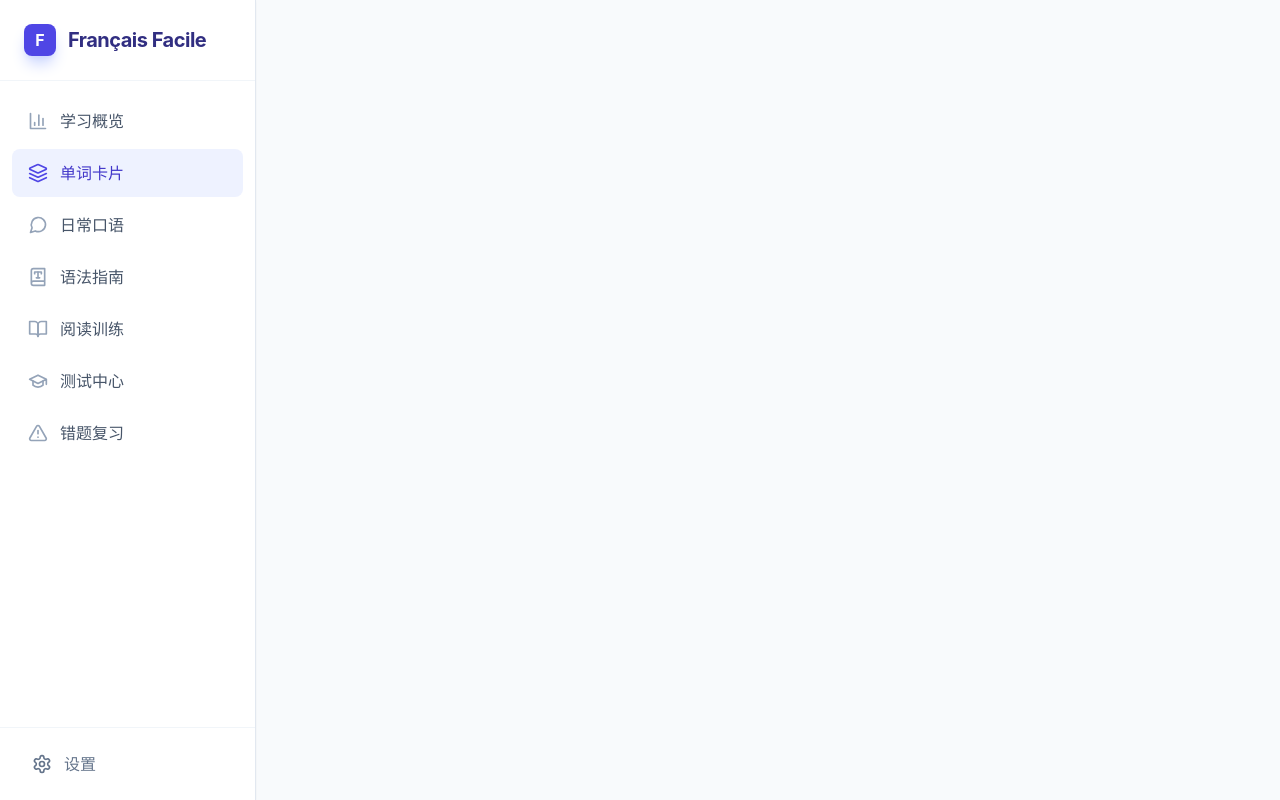
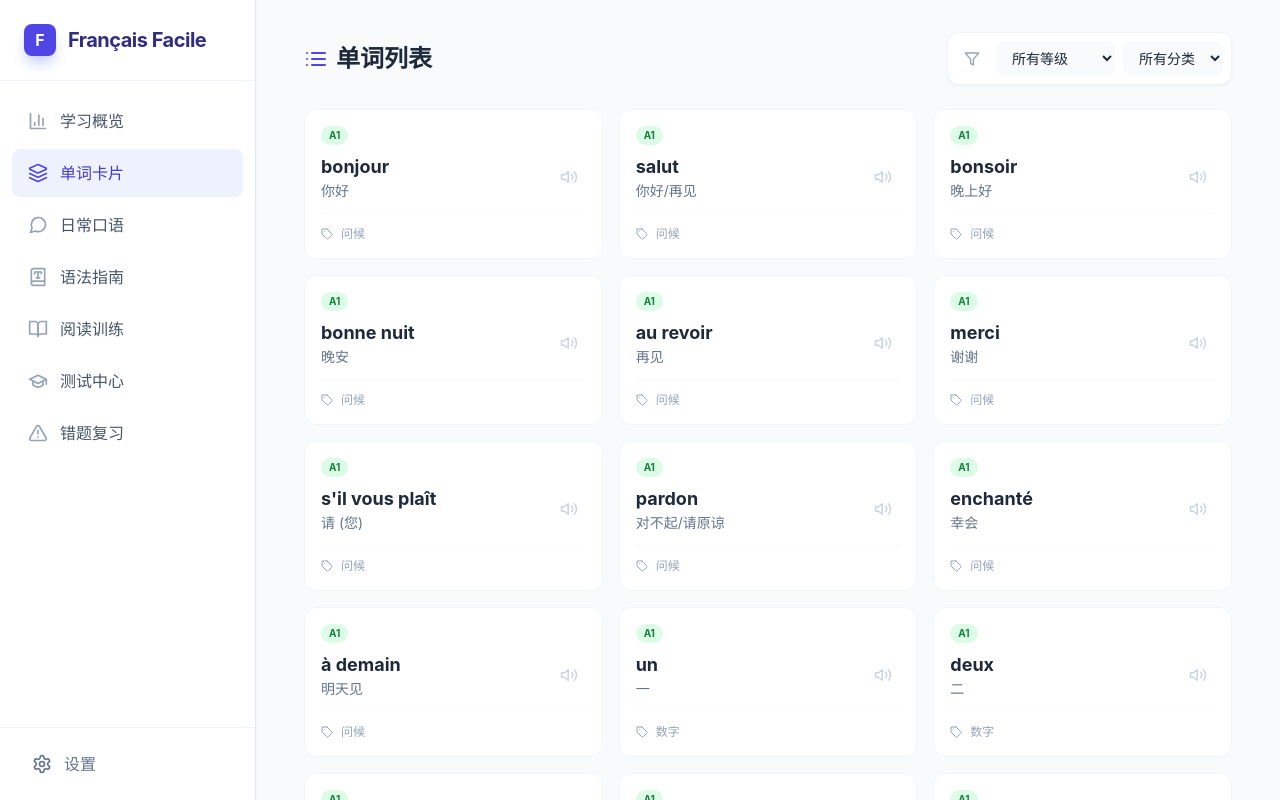
Before and after one commit to clairewang0620-netizen/French-Learning, a React (Vite) app: page / in a window 1280 px wide. Both pictures are taken after a click on the button "单词卡片". Built offline with nearby package versions, Linux system fonts and the light colour scheme.

Commit message:
Update Flashcards.tsx

```diff
--- a/components/Flashcards.tsx
+++ b/components/Flashcards.tsx
@@ -1,7 +1,8 @@
+// components/Flashcards.jsx
 import React, { useState, useMemo, useEffect } from 'react';
-import { Word, Level } from '../types';
 import { Volume2, RotateCw, CheckCircle2, XCircle, Tag, Filter, List, ArrowLeft } from 'lucide-react';
 import { markItemResult, getWordStatus } from '../services/storageService';
+import { Level } from '../types';
 
 const Flashcards = ({ words }) => {
   const [viewMode, setViewMode] = useState('list');
@@ -26,7 +27,7 @@ const Flashcards = ({ words }) => {
     return ['All', ...Array.from(cats)];
   }, [words]);
 
-  // 新：播放从后端返回的 MP3
+  // 播放 Gemini TTS 返回的 MP3
   const playAudio = async (e, text) => {
     e.stopPropagation();
     try {
@@ -35,7 +36,7 @@ const Flashcards = ({ words }) => {
         headers: { 'Content-Type': 'application/json' },
         body: JSON.stringify({ text })
       });
-      if (!res.ok) throw new Error("TTS请求失败");
+      if (!res.ok) throw new Error('TTS 请求失败');
       const blob = await res.blob();
       const url = URL.createObjectURL(blob);
       const audio = new Audio(url);
@@ -58,33 +59,224 @@ const Flashcards = ({ words }) => {
     else setSessionStats(prev => ({ ...prev, wrong: prev.wrong + 1 }));
 
     setIsFlipped(false);
-    if (currentIndex < filteredWords.length - 1) setTimeout(() => setCurrentIndex(prev => prev + 1), 300);
-    else {
-      alert(`本组练习完成！\n正确: ${sessionStats.correct + (correct?1:0)}\n需复习: ${sessionStats.wrong + (correct?0:1)}`);
+
+    if (currentIndex < filteredWords.length - 1) {
+      setTimeout(() => setCurrentIndex(prev => prev + 1), 300);
+    } else {
+      alert(`本组练习完成！\n正确: ${sessionStats.correct + (correct ? 1 : 0)}\n需复习: ${sessionStats.wrong + (correct ? 0 : 1)}`);
       setViewMode('list');
     }
   };
 
+  // --- 列表视图 ---
   if (viewMode === 'list') {
     return (
       <div className="w-full max-w-5xl mx-auto px-2 md:px-4">
-        {/* 筛选与单词列表 */}
-        {/* ...省略，与原来 list 视图一致，只需在音量按钮 onClick 调用 playAudio */}
-        {/* 例如：<button onClick={(e) => playAudio(e, word.french)} /> */}
+        <div className="flex flex-col md:flex-row md:items-center justify-between mb-6 gap-4">
+          <h2 className="text-2xl font-bold text-slate-800 flex items-center gap-2">
+            <List className="text-indigo-600" /> 单词列表
+          </h2>
+
+          <div className="flex flex-wrap gap-2 items-center bg-white p-2 rounded-xl border border-slate-100 shadow-sm">
+            <div className="flex items-center gap-2 text-slate-400 px-2">
+              <Filter size={16} />
+            </div>
+            <select
+              value={selectedLevel}
+              onChange={e => setSelectedLevel(e.target.value)}
+              className="bg-slate-50 border-transparent rounded-lg px-3 py-2 text-sm focus:ring-2 focus:ring-indigo-500 hover:bg-slate-100 transition-colors"
+            >
+              <option value="All">所有等级</option>
+              <option value={Level.A1}>A1 - 基础</option>
+              <option value={Level.A2}>A2 - 初级</option>
+              <option value={Level.B1}>B1 - 中级</option>
+              <option value={Level.B2}>B2 - 中高级</option>
+              <option value={Level.C1}>C1 - 高级</option>
+            </select>
+
+            <select
+              value={selectedCategory}
+              onChange={e => setSelectedCategory(e.target.value)}
+              className="bg-slate-50 border-transparent rounded-lg px-3 py-2 text-sm focus:ring-2 focus:ring-indigo-500 hover:bg-slate-100 transition-colors"
+            >
+              {categories.map(c => (
+                <option key={c} value={c}>
+                  {c === 'All' ? '所有分类' : c}
+                </option>
+              ))}
+            </select>
+          </div>
+        </div>
+
+        {filteredWords.length === 0 ? (
+          <div className="flex flex-col items-center justify-center min-h-[50vh] text-slate-500 bg-white rounded-2xl border border-slate-100 p-12">
+            <Filter size={48} className="mb-4 opacity-50" />
+            <p className="text-xl font-medium">没有找到单词</p>
+            <p className="text-sm opacity-75">请尝试切换筛选条件</p>
+          </div>
+        ) : (
+          <div className="grid grid-cols-1 md:grid-cols-2 lg:grid-cols-3 gap-4">
+            {filteredWords.map((word, index) => {
+              const status = getWordStatus(word.id);
+              return (
+                <div
+                  key={word.id}
+                  onClick={() => handleStartStudy(index)}
+                  className="bg-white p-4 rounded-xl border border-slate-100 hover:border-indigo-300 hover:shadow-md transition-all cursor-pointer group relative overflow-hidden"
+                >
+                  <div className="flex justify-between items-start mb-2">
+                    <span
+                      className={`text-[10px] font-bold px-2 py-0.5 rounded-full ${
+                        word.level.startsWith('A')
+                          ? 'bg-green-100 text-green-700'
+                          : word.level.startsWith('B')
+                          ? 'bg-blue-100 text-blue-700'
+                          : 'bg-purple-100 text-purple-700'
+                      }`}
+                    >
+                      {word.level}
+                    </span>
+
+                    {status && (
+                      <div className="flex items-center gap-1 text-[10px] font-bold text-orange-600 bg-orange-50 px-2 py-0.5 rounded-full">
+                        待复习 ({status.masteryLevel}/5)
+                      </div>
+                    )}
+                  </div>
+
+                  <div className="flex justify-between items-center">
+                    <div>
+                      <h3 className="text-lg font-bold text-slate-800 group-hover:text-indigo-600 transition-colors">{word.french}</h3>
+                      <p className="text-slate-500 text-sm">{word.chinese}</p>
+                    </div>
+                    <button
+                      onClick={e => playAudio(e, word.french)}
+                      className="p-2 text-slate-300 hover:text-indigo-600 hover:bg-indigo-50 rounded-full transition-all"
+                    >
+                      <Volume2 size={18} />
+                    </button>
+                  </div>
+                  <div className="mt-3 pt-3 border-t border-slate-50 flex items-center gap-2 text-xs text-slate-400">
+                    <Tag size={12} /> {word.category}
+                  </div>
+                </div>
+              );
+            })}
+          </div>
+        )}
       </div>
     );
   }
 
+  // --- 学习模式 ---
   if (!currentWord) return <div className="p-8 text-center text-slate-500">加载中...</div>;
 
   return (
     <div className="flex flex-col items-center w-full max-w-3xl mx-auto px-4">
-      {/* Card 视图 */}
-      {/* 点击音量按钮时 */}
-      <button onClick={(e) => playAudio(e, currentWord.french)}>
-        <Volume2 size={24} />
-      </button>
-      {/* 其他 Card 内容保持不变 */}
+      <div className="w-full flex justify-between items-center mb-6">
+        <button
+          onClick={() => setViewMode('list')}
+          className="flex items-center gap-2 text-slate-500 hover:text-indigo-600 transition-colors font-medium"
+        >
+          <ArrowLeft size={20} /> 返回列表
+        </button>
+        <div className="flex items-center gap-3">
+          <span className="text-slate-400 text-sm font-mono">
+            {currentIndex + 1} / {filteredWords.length}
+          </span>
+        </div>
+      </div>
+
+      {/* 卡片 */}
+      <div
+        className="relative w-full h-[450px] cursor-pointer perspective-1000 group mb-8"
+        onClick={() => setIsFlipped(!isFlipped)}
+      >
+        <div
+          className={`relative w-full h-full duration-500 preserve-3d transition-transform ${isFlipped ? 'rotate-y-180' : ''}`}
+          style={{ transformStyle: 'preserve-3d', transform: isFlipped ? 'rotateY(180deg)' : '' }}
+        >
+          {/* 正面 */}
+          <div
+            className="absolute w-full h-full bg-white rounded-3xl shadow-xl border border-slate-200 p-8 flex flex-col items-center justify-center backface-hidden"
+            style={{ backfaceVisibility: 'hidden' }}
+          >
+            <div className="absolute top-6 right-6">
+              <span
+                className={`px-3 py-1 rounded-full text-xs font-bold tracking-wide uppercase ${
+                  currentWord.level.startsWith('A')
+                    ? 'bg-green-100 text-green-700'
+                    : currentWord.level.startsWith('B')
+                    ? 'bg-blue-100 text-blue-700'
+                    : 'bg-purple-100 text-purple-700'
+                }`}
+              >
+                {currentWord.level}
+              </span>
+            </div>
+            <span className="text-slate-400 uppercase tracking-widest text-xs font-bold mb-4 flex items-center gap-1">
+              <Tag size={12} /> {currentWord.category}
+            </span>
+            <h2 className="text-5xl md:text-6xl font-bold text-slate-800 text-center mb-6 break-words max-w-full">{currentWord.french}</h2>
+            <div className="flex items-center gap-2 mb-8">
+              {currentWord.gender && <span className="px-2 py-0.5 bg-slate-100 text-slate-500 rounded text-xs font-mono">{currentWord.gender === 'm' ? 'masc.' : 'fem.'}</span>}
+              <button
+                onClick={e => playAudio(e, currentWord.french)}
+                className="p-3 bg-indigo-50 text-indigo-600 rounded-full hover:bg-indigo-100 transition-colors"
+              >
+                <Volume2 size={24} />
+              </button>
+            </div>
+            <p className="absolute bottom-8 text-slate-400 text-sm flex items-center gap-2 animate-pulse">
+              <RotateCw size={14} /> 点击翻转查看释义
+            </p>
+          </div>
+
+          {/* 背面 */}
+          <div
+            className="absolute w-full h-full bg-slate-900 rounded-3xl shadow-xl p-8 flex flex-col items-center justify-center backface-hidden text-white rotate-y-180"
+            style={{ backfaceVisibility: 'hidden', transform: 'rotateY(180deg)' }}
+          >
+            <div className="text-center w-full">
+              <h3 className="text-3xl font-bold mb-2">{currentWord.chinese}</h3>
+              <p className="text-indigo-300 text-xl font-mono mb-6 border-b border-indigo-500/30 pb-4 inline-block">{currentWord.ipa}</p>
+
+              <div className="bg-white/10 p-4 rounded-xl backdrop-blur-sm mb-4 text-left">
+                <p className="text-indigo-100 italic mb-2 text-lg">"{currentWord.example}"</p>
+                <p className="text-slate-400 text-sm">{currentWord.example_chinese}</p>
+              </div>
+
+              <div className="flex flex-wrap justify-center gap-2 mt-4">
+                {currentWord.synonyms && currentWord.synonyms.length > 0 && (
+                  <div className="text-xs text-slate-400 w-full mb-2">
+                    近义词: {currentWord.synonyms.join(', ')}
+                  </div>
+                )}
+                <span className="px-2 py-1 bg-indigo-600 rounded text-xs">{currentWord.part_of_speech}</span>
+                {currentWord.tags?.map(tag => (
+                  <span key={tag} className="px-2 py-1 bg-white/10 rounded text-xs">{tag}</span>
+                ))}
+              </div>
+            </div>
+          </div>
+        </div>
+      </div>
+
+      {/* 操作按钮 */}
+      <div className="flex gap-4 w-full max-w-md">
+        <button
+          onClick={() => handleNext(false)}
+          className="flex-1 bg-red-50 border-2 border-red-100 text-red-600 hover:bg-red-100 hover:border-red-200 py-3 rounded-xl font-bold flex items-center justify-center gap-2 transition-all transform active:scale-95"
+        >
+          <XCircle size={20} /> 没记住
+        </button>
+        <button
+          onClick={() => handleNext(true)}
+          className="flex-1 bg-indigo-600 border-2 border-indigo-600 text-white hover:bg-indigo-700 py-3 rounded-xl font-bold flex items-center justify-center gap-2 shadow-lg shadow-indigo-200 transition-all transform active:scale-95"
+        >
+          <CheckCircle2 size={20} /> 记住了
+        </button>
+      </div>
     </div>
   );
 };
```
